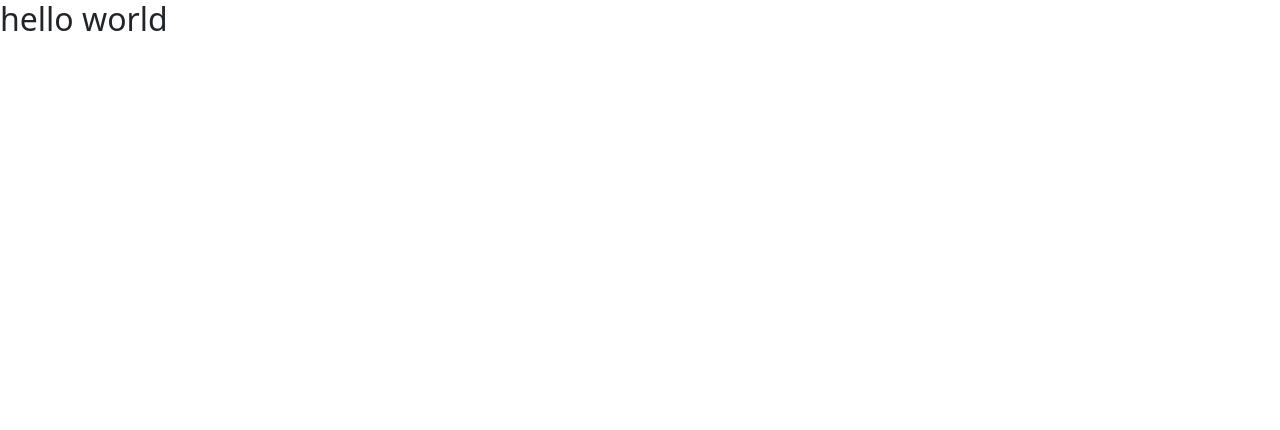
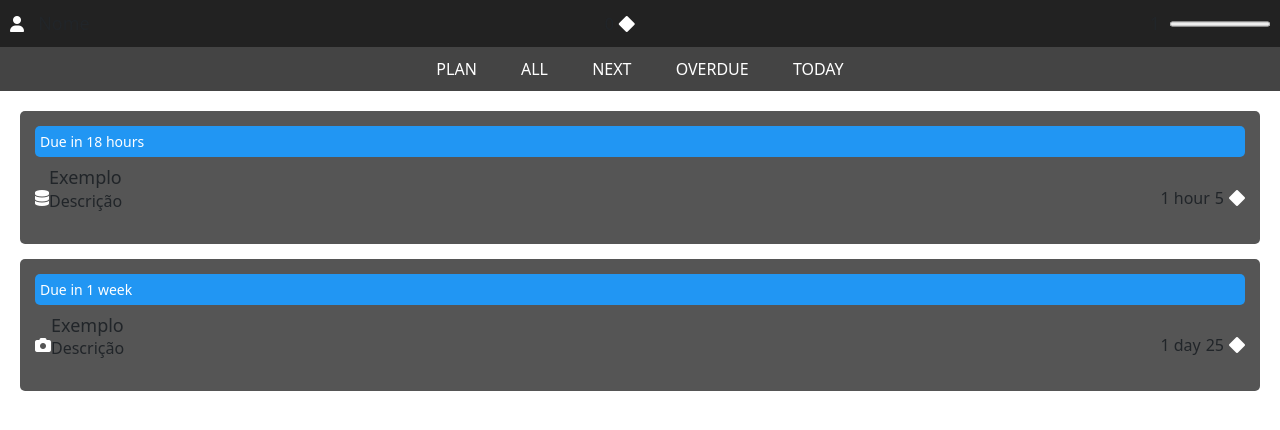
Before and after one commit to Neto002/questify, a Flask app: page / in a window 1280 px wide. Before the commit the part shown is almost empty. Shown: the top 430 px of the page. Run offline with Flask 3, Linux system fonts and the light colour scheme; some libraries are stand-ins or nearby versions.

Commit message:
initial templates

```diff
--- a/app.py
+++ b/app.py
@@ -6,10 +6,10 @@ app = Flask(__name__)
 
 @app.route("/")
 def index():
-    return render_template("test.html")
+    return render_template("tasks.html")
 
 def main():
-    app.run(port=int(os.environ.get('PORT', 80)))
+    app.run(port=int(os.environ.get('PORT', 5000)))
 
 if __name__ == "__main__":
     main()
--- /dev/null
+++ b/static/styles.css
@@ -0,0 +1,128 @@
+body {
+    font-family: Arial, sans-serif;
+    background-color: #333;
+    color: white;
+    margin: 0;
+    padding: 0;
+}
+
+.header {
+    display: flex;
+    justify-content: space-between;
+    padding: 10px;
+    background-color: #222;
+    align-items: center;
+}
+
+.profile img {
+    width: 40px;
+    height: 40px;
+    border-radius: 50%;
+}
+
+.profile span {
+    margin-left: 10px;
+    font-size: 18px;
+}
+
+.points {
+    display: flex;
+    align-items: center;
+}
+
+.points span {
+    margin-right: 5px;
+}
+
+.points img {
+    width: 20px;
+    height: 20px;
+}
+
+.level {
+    display: flex;
+    align-items: center;
+}
+
+.level span {
+    margin-right: 10px;
+    font-size: 18px;
+}
+
+progress {
+    width: 100px;
+    height: 10px;
+}
+
+.task-menu {
+    background-color: #444;
+    padding: 10px 0;
+    text-align: center;
+}
+
+.task-menu ul {
+    list-style-type: none;
+    padding: 0;
+    margin: 0;
+}
+
+.task-menu ul li {
+    display: inline;
+    margin: 0 20px;
+}
+
+.task-menu ul li a {
+    color: white;
+    text-decoration: none;
+}
+
+.task-list {
+    padding: 20px;
+}
+
+.task-item {
+    background-color: #555;
+    padding: 15px;
+    margin-bottom: 15px;
+    border-radius: 5px;
+}
+
+.task-due {
+    background-color: #2196F3;
+    color: white;
+    padding: 5px;
+    border-radius: 5px;
+    margin-bottom: 10px;
+    font-size: 14px;
+}
+
+.task-content {
+    display: flex;
+    align-items: center;
+}
+
+.task-icon img {
+    width: 50px;
+    height: 50px;
+    margin-right: 10px;
+}
+
+.task-info h3 {
+    margin: 0;
+    font-size: 18px;
+}
+
+.task-details {
+    margin-left: auto;
+    display: flex;
+    align-items: center;
+}
+
+.task-details span {
+    margin-right: 5px;
+}
+
+.task-details img {
+    width: 15px;
+    height: 15px;
+}
--- a/templates/base.html
+++ b/templates/base.html
@@ -1,16 +1,25 @@
 <!DOCTYPE html>
-<html lang="en">
+<html lang="pt-br">
 <head>
     <meta charset="UTF-8">
     <meta name="viewport" content="width=device-width, initial-scale=1.0">
-    <title>Document</title>
+    <title>{% block title %}Questify{% endblock %}</title>
+    <link rel="stylesheet" href="{{ url_for('static', filename='styles.css') }}">
+    <link rel="shortcut icon" href="{{ url_for('static', filename='favicon.ico') }}" type="image/x-icon">
+    <link rel="stylesheet" href="{{ url_for('static', filename='styles.css') }}">
     <link href="https://cdn.jsdelivr.net/npm/bootstrap@5.3.3/dist/css/bootstrap.min.css" rel="stylesheet" integrity="sha384-QWTKZyjpPEjISv5WaRU9OFeRpok6YctnYmDr5pNlyT2bRjXh0JMhjY6hW+ALEwIH" crossorigin="anonymous">
     <script src="https://cdn.jsdelivr.net/npm/bootstrap@5.3.3/dist/js/bootstrap.bundle.min.js" integrity="sha384-YvpcrYf0tY3lHB60NNkmXc5s9fDVZLESaAA55NDzOxhy9GkcIdslK1eN7N6jIeHz" crossorigin="anonymous"></script>
-    {% block header %}
-    {% endblock %}
+    <script src="https://kit.fontawesome.com/8060cab77c.js" crossorigin="anonymous"></script>
 </head>
 <body>
-    {% block content %}
-    {% endblock %}
+
+    <!-- Inclui a navbar -->
+    {% include 'navbar.html' %}
+
+    <!-- Conteúdo específico de cada página -->
+    <div class="content">
+        {% block content %}{% endblock %}
+    </div>
+
 </body>
 </html>
--- a/templates/header.html
+++ /dev/null
@@ -1,4 +0,0 @@
-{% extends "base.html" %}
-
-{% block header %}
-{% endblock %}
--- /dev/null
+++ b/templates/navbar.html
@@ -0,0 +1,24 @@
+<header class="header">
+    <div class="profile">
+        <i class="fa-solid fa-user text-white"></i>
+        <span>Nome</span>
+    </div>
+    <div class="points">
+        <span>0</span>
+        <i class="fa-solid fa-diamond text-white"></i>
+    </div>
+    <div class="level">
+        <span>1</span>
+        <progress value="0" max="1000"></progress>
+    </div>
+</header>
+
+<nav class="task-menu">
+    <ul>
+        <li><a href="#">PLAN</a></li>
+        <li><a href="#">ALL</a></li>
+        <li><a href="#">NEXT</a></li>
+        <li><a href="#">OVERDUE</a></li>
+        <li><a href="#">TODAY</a></li>
+    </ul>
+</nav>
--- /dev/null
+++ b/templates/tasks.html
@@ -0,0 +1,47 @@
+{% extends 'base.html' %}
+
+{% block title %}Tarefas - Questify{% endblock %}
+
+{% block content %}
+<main class="task-list">
+    <div class="task-item">
+        <div class="task-due">
+            <span>Due in 18 hours</span>
+        </div>
+        <div class="task-content">
+            <div class="task-icon">
+                <i class="fa-solid fa-database text-white"></i>
+            </div>
+            <div class="task-info">
+                <h3>Exemplo</h3>
+                <p>Descrição</p>
+            </div>
+            <div class="task-details">
+                <span>1 hour</span>
+                <span>5</span>
+                <i class="fa-solid fa-diamond text-white"></i>
+            </div>
+        </div>
+    </div>
+
+    <div class="task-item">
+        <div class="task-due">
+            <span>Due in 1 week</span>
+        </div>
+        <div class="task-content">
+            <div class="task-icon">
+                <i class="fa-solid fa-camera text-white"></i>
+            </div>
+            <div class="task-info">
+                <h3>Exemplo</h3>
+                <p>Descrição</p>
+            </div>
+            <div class="task-details">
+                <span>1 day</span>
+                <span>25</span>
+                <i class="fa-solid fa-diamond text-white"></i>
+            </div>
+        </div>
+    </div>
+</main>
+{% endblock %}
--- a/templates/test.html
+++ /dev/null
@@ -1,5 +0,0 @@
-{% extends "base.html" %}
-
-{% block content %}
-<h2>hello world</h2>
-{% endblock %}
```
Also changed, not shown: static/favicon.ico (added).
